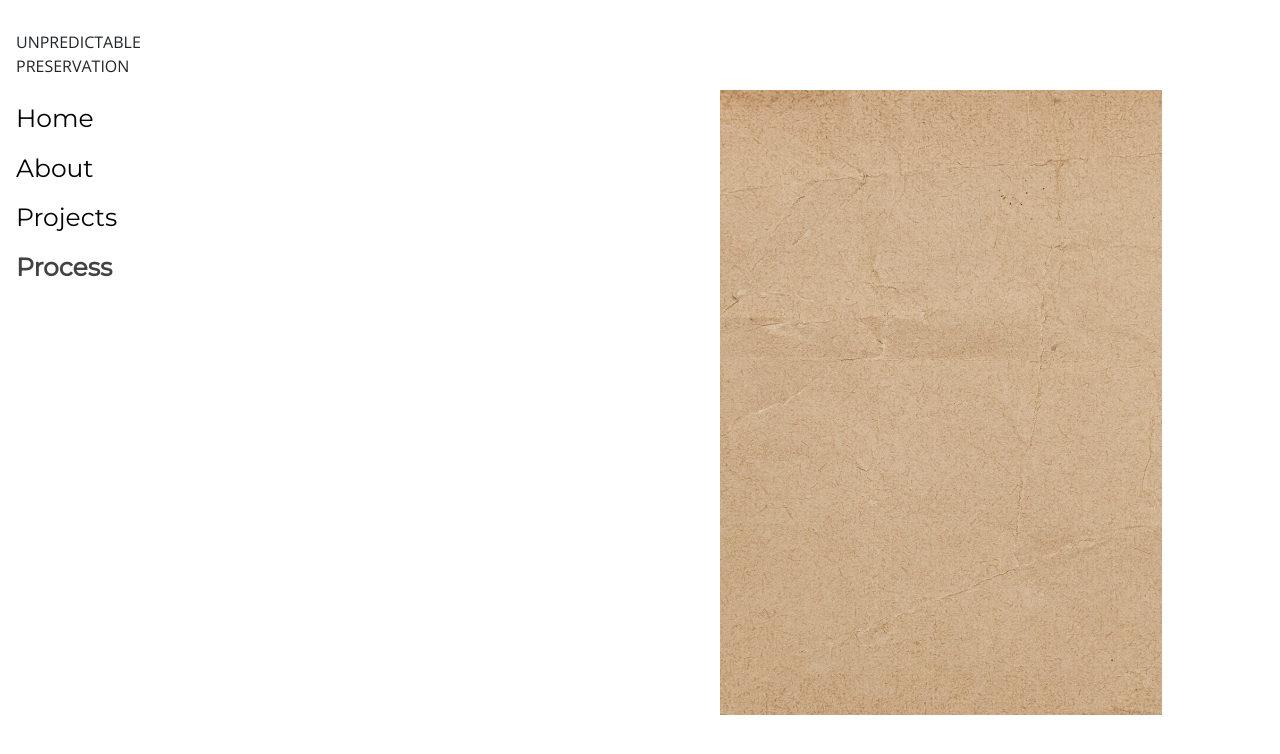
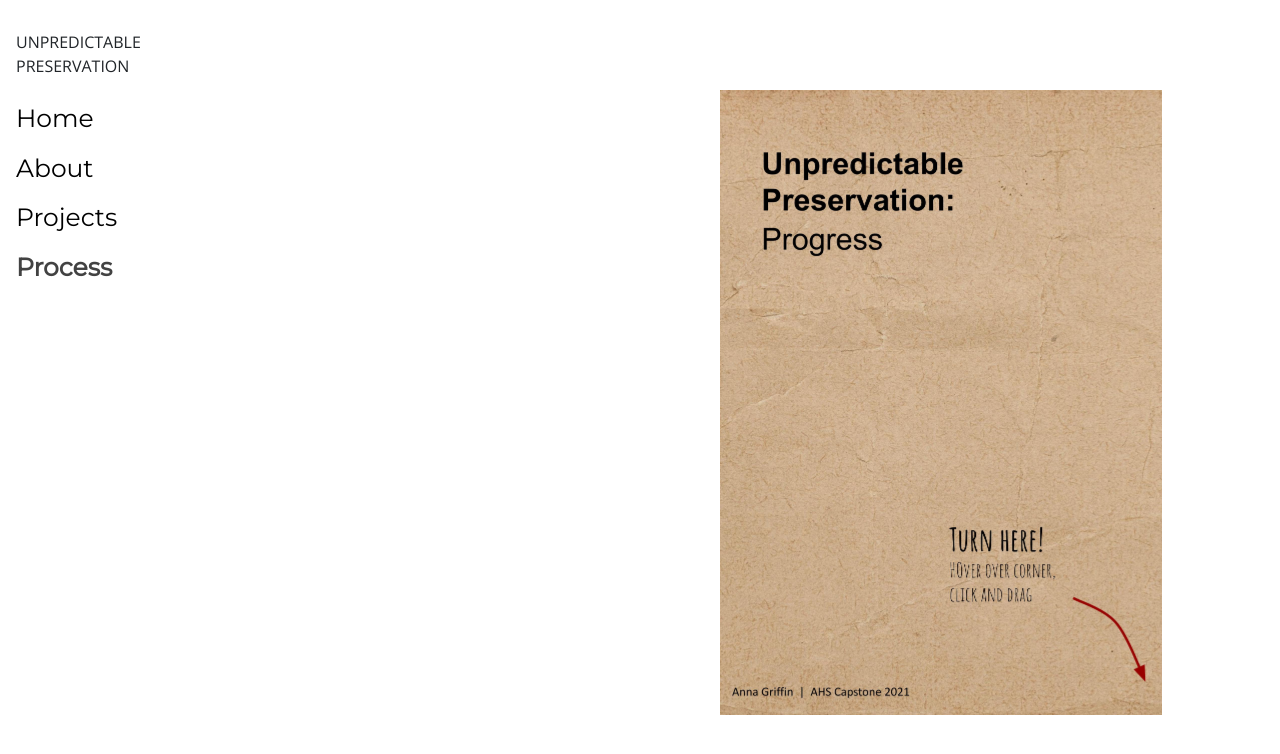
Before and after one commit to annagriffin/photography-portfolio, a Jekyll site: the page built from process.html, in a window 1280 px wide. Shown: the top 754 px of the page. Built offline with Jekyll 4.4.1, drawn with Linux system fonts in a browser that asks for light colours; nearby versions of some CDN libraries.

Commit message:
add directions on page

```diff
--- a/process.html
+++ b/process.html
@@ -32,7 +32,7 @@ title: Process
     <div style="background: url('assets/pages/23.jpg');"></div>
     <div style="background: url('assets/pages/24.jpg');"></div>
     <div style="background: url('assets/pages/blank.jpg');"></div>
-    <div style="background: url('assets/pages/cover.jpg');"></div>
+    <div style="background: url('assets/pages/back.jpg');"></div>
 
 
   </div>
```
Also changed, not shown: assets/pages/back.jpg (added), assets/pages/blank.jpg, assets/pages/cover.jpg.
